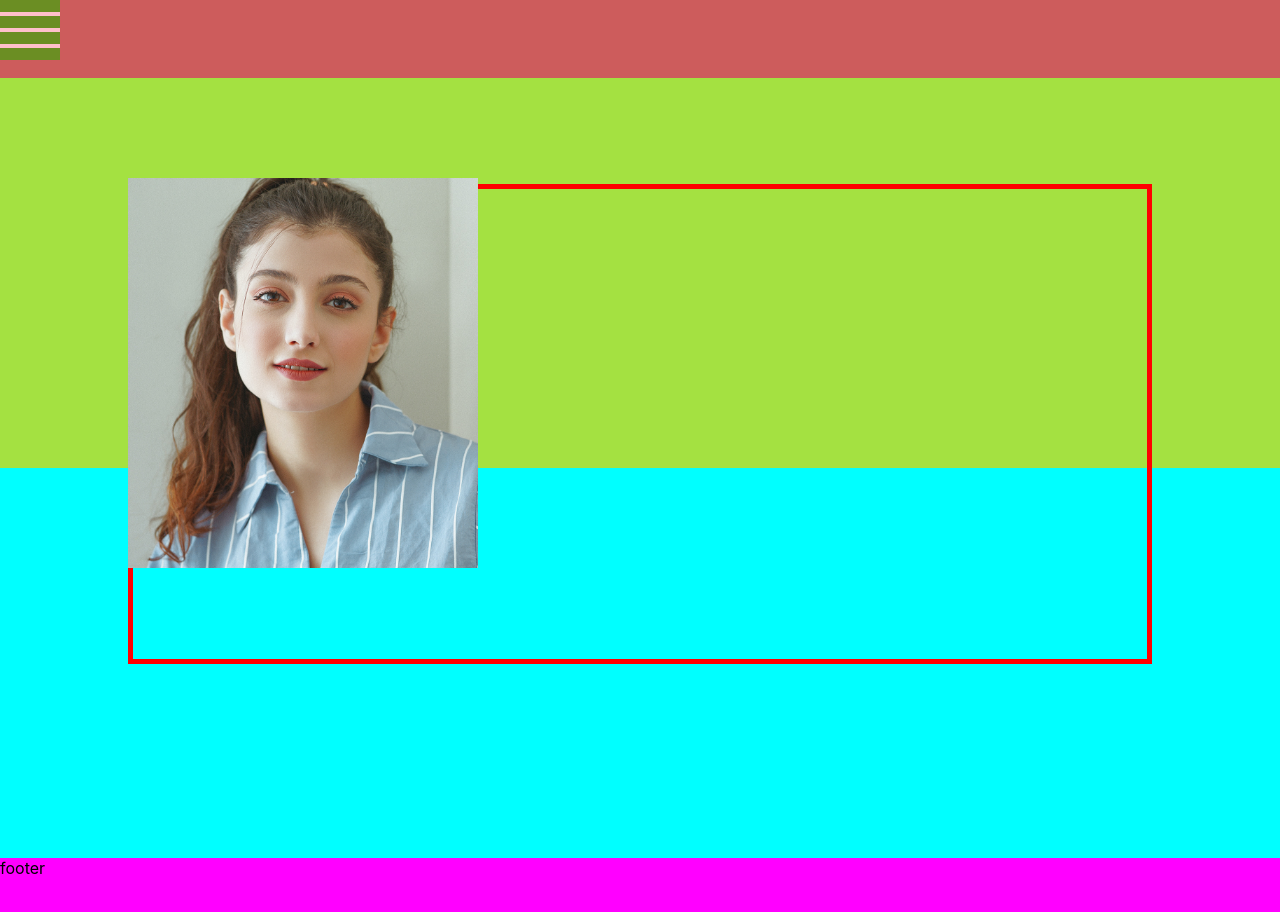
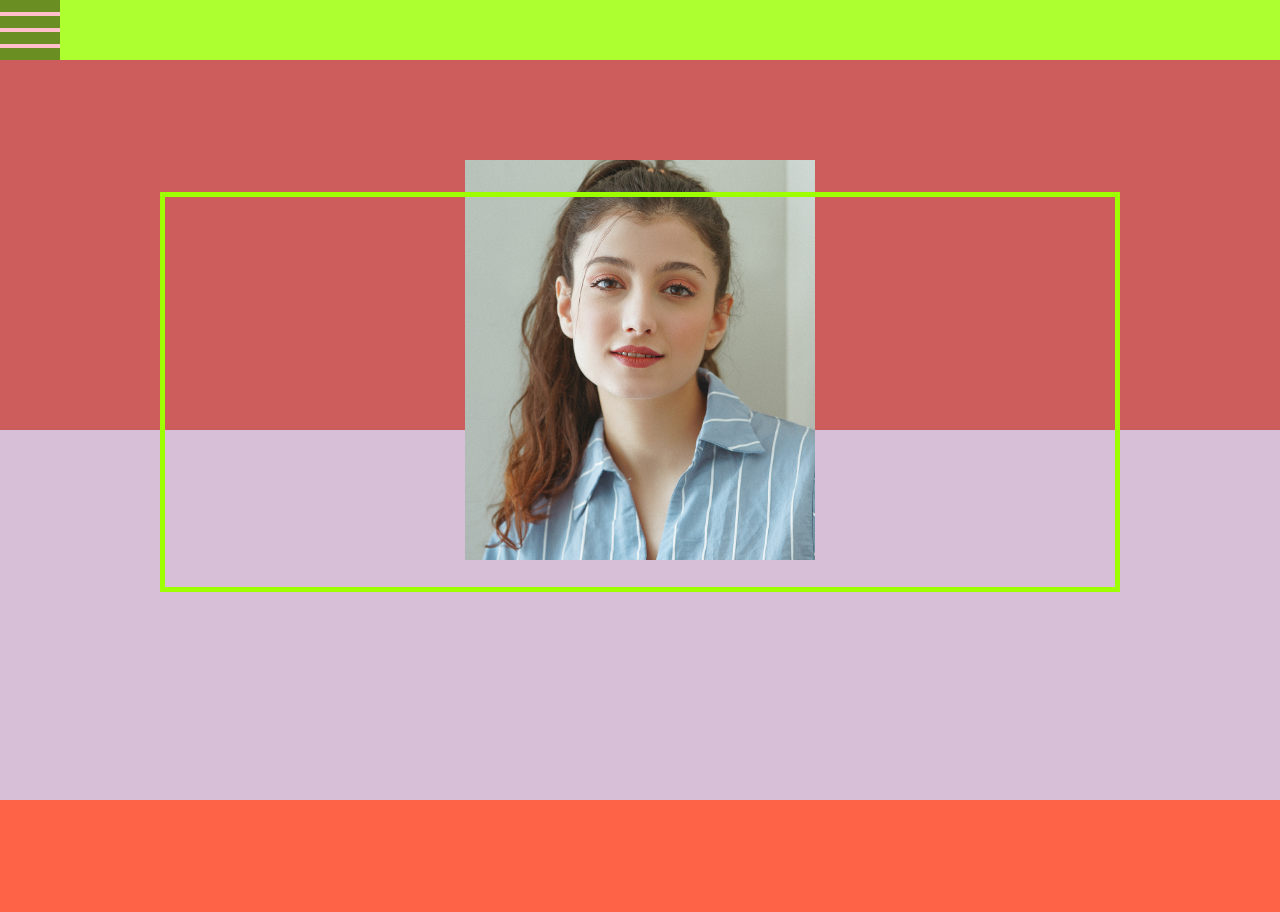
Before and after one commit to mariaekmaan1991/nextJsPortfolio, a Next.js app: page / in a window 1280 px wide. Shown: the top 912 px of the page. After the commit the page ends 800 px from the top, so only its background shows below. Built offline with nearby package versions, Linux system fonts and the light colour scheme.

Commit message:
fix frame

```diff
--- a/src/components/layout.js
+++ b/src/components/layout.js
@@ -4,7 +4,7 @@ import styles from "../../styles/Layout.module.scss";
 
 export default function Layout({ children }) {
   return (
-    <>
+    <div className={styles.Wrapper}>
       <div className={styles.LayoutColorSideBox}>
         <NavBar />
       </div>
@@ -13,7 +13,6 @@ export default function Layout({ children }) {
 
         <div className={styles.LayoutColorBox}></div>
       </main>
-      <Footer />
-    </>
+    </div>
   );
 }
--- a/src/pages/index.js
+++ b/src/pages/index.js
@@ -3,12 +3,13 @@ import styles from "../../styles/Home.module.scss";
 
 const Home = () => {
   const imageBox = {
-    position: "relative",
+    position: "fixed",
     width: "350px",
-    height: "700px",
-    zIndex: "10",
-    top: "100px",
-    left: "10%"
+    height: "400px",
+    zIndex: "2",
+    justifyContent: "center",
+    display: "flex",
+    top: "20%"
   };
   return (
     <>
@@ -28,3 +29,16 @@ const Home = () => {
 };
 
 export default Home;
+
+{
+  /*<div style={imageBox}>
+        <Image
+          //src="/behrouz-sasani-1B22UBPK1Pw-unsplash.jpg"
+          alt=""
+          objectFit="cover"
+          layout="fill"
+          width={500}
+          height={500}
+        />*
+      </div>*/
+}
--- a/styles/Footer.module.scss
+++ b/styles/Footer.module.scss
@@ -1,5 +1,5 @@
 .FooterBox{
-  background-color: fuchsia;
+background-color: fuchsia;
 width: 100%;
 height: 25%;
 }
--- a/styles/Home.module.scss
+++ b/styles/Home.module.scss
@@ -1,13 +1,13 @@
 .HomeColorFrame {
   border: 5px solid red;
   width: 80%;
-  height: 60%;
+  height: 70%;
   display: flex;
-  justify-content: space-evenly;
-  position:  absolute;
-  top: 23%;
-  left: 10%;
   z-index: 10;
+  position:fixed;
+  top:15%;
+  justify-content: center;
+ //justify-items: center;
 }
 
 .HomeBoxImage {
@@ -17,8 +17,13 @@
 }
 
 @media only screen and (min-width: 600px) {
-  .HomeBigFrame {
+  .HomeColorFrame {
     border: 5px solid rgb(157, 255, 0);
+    width: 75%;
+    height: 50%;
+    top:24%;
+
+
 
 
   }
--- a/styles/Layout.module.scss
+++ b/styles/Layout.module.scss
@@ -1,46 +1,54 @@
+.Wrapper{
+  background: blue;
+  width: 100%;
+  height: 100%;
+  left:0;
+  right:0;
+  bottom: 0;
+  position:fixed;
+  display: flex;
+  flex-direction: column;
 .LayoutColorSideBox{
+  background: greenyellow;
+  display: flex;
+}
+
+.LayoutMainBox {
+  background: green;
   width: 100%;
-  height: 10%;
-  background-color:pink;
-
-}
-.LayoutMainBox {
+  height: 100%;
   display: flex;
-  width: 100%;
   flex-direction: column;
-  height: 100%;
-  background-color:black;
   .LayoutContinerBox {
     display: flex;
+    background:indianred;
     width: 100%;
-    height: 50%;
-    flex-direction: column;
-    background-color:royalblue;
+    height: 100%;
+    justify-content: center;
+
+
   }
 
   .LayoutColorBox {
     display: flex;
-    background-color: aqua;
+    background-color: thistle;
     width: 100%;
-    height: 50%;
+    height: 100%;
+
 
   }
 
+}
 }
 
 
 @media only screen and (min-width: 600px) {
   .LayoutColorSideBox{
-
     background-color:indianred
 
   }
   .LayoutMainBox {
-    display: flex;
-    width: 100%;
-    flex-direction: column;
-    height: 100%;
-    background-color:black;
+
     .LayoutContinerBox {
 
       background-color:rgb(164, 225, 65);
@@ -57,6 +65,27 @@
 
 }
 
-@media only screen and (min-width: 900px) {
+
+
+@media only screen and (min-width: 600px) {
+  .LayoutColorSideBox{
+    background-color:indianred
+
+  }
+  .LayoutMainBox {
+
+    .LayoutContinerBox {
+
+      background-color:rgb(164, 225, 65);
+    }
+
+    .LayoutColorBox {
+
+      background-color: aqua;
+
+
+    }
+
+  }
 
 }
--- a/styles/globals.scss
+++ b/styles/globals.scss
@@ -1,11 +1,10 @@
 html,
 body {
   padding: 0;
+  background: tomato;
   margin: 0;
-  display: flex;
   width: 100%;
   height: 100%;
-  flex-direction: column;
   font-family: -apple-system, BlinkMacSystemFont, Segoe UI, Roboto, Oxygen,
     Ubuntu, Cantarell, Fira Sans, Droid Sans, Helvetica Neue, sans-serif;
 }
```
